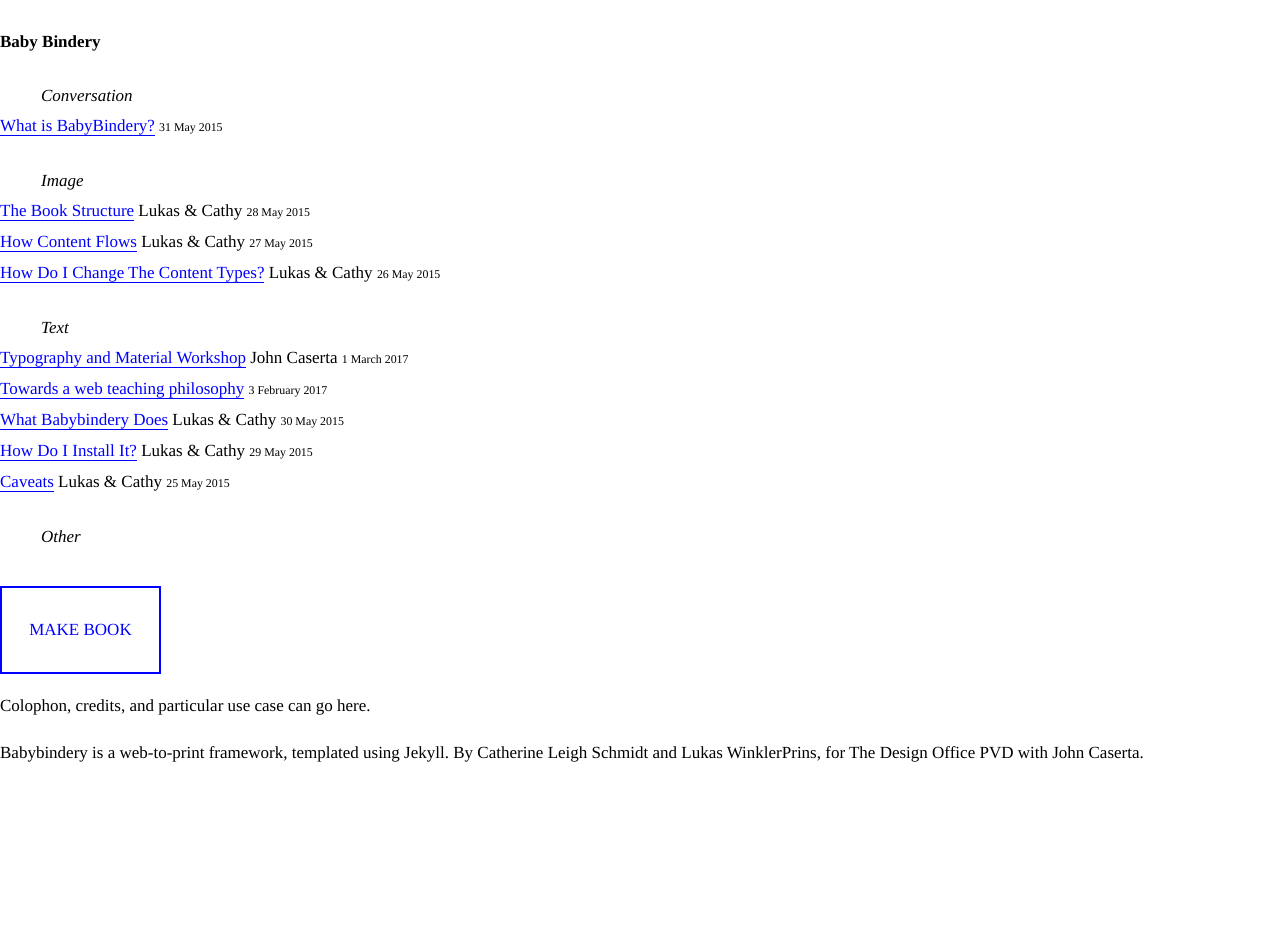
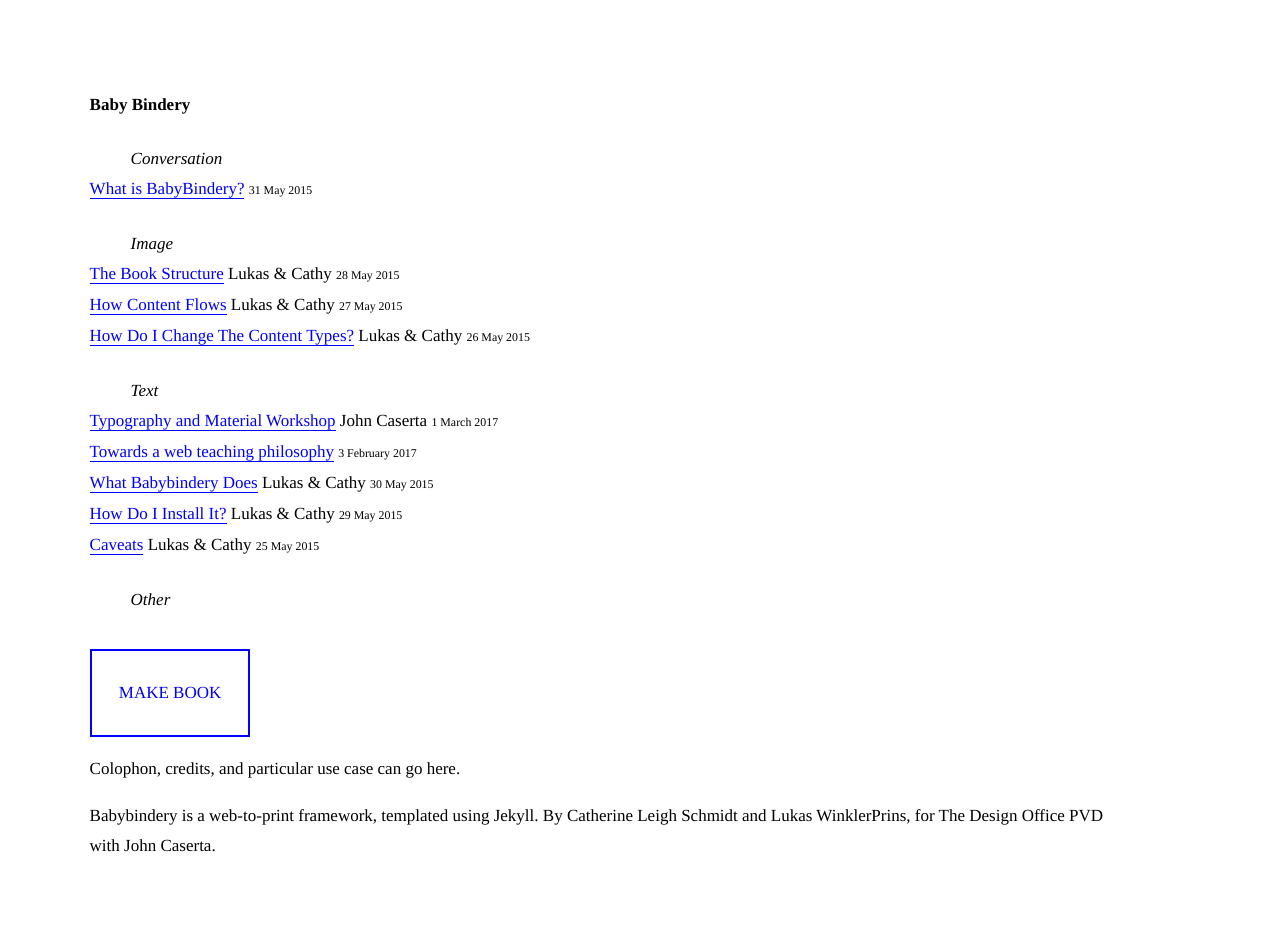
Before and after one commit to thedesignoffice/babybindery, a Jekyll site: the page built from index.html, in a window 1280 px wide. Built offline with Jekyll 4.4.1, drawn with Linux system fonts in a browser that asks for light colours; before the commit the page ends 900 px from its top, so only the background shows below that.

Commit message:
web formatting improved

```diff
--- a/css/universal.css
+++ b/css/universal.css
@@ -2,10 +2,10 @@
   font-family: times, 'Space Mono', monospace;
   color: black;
   text-align: left;
-  width: 100%;
+  width: 80%;
   font-size: 17px;
   line-height: 30px;
-  margin-top: 3vh;
+  margin: 7vw;
 }
 
 img{
```
